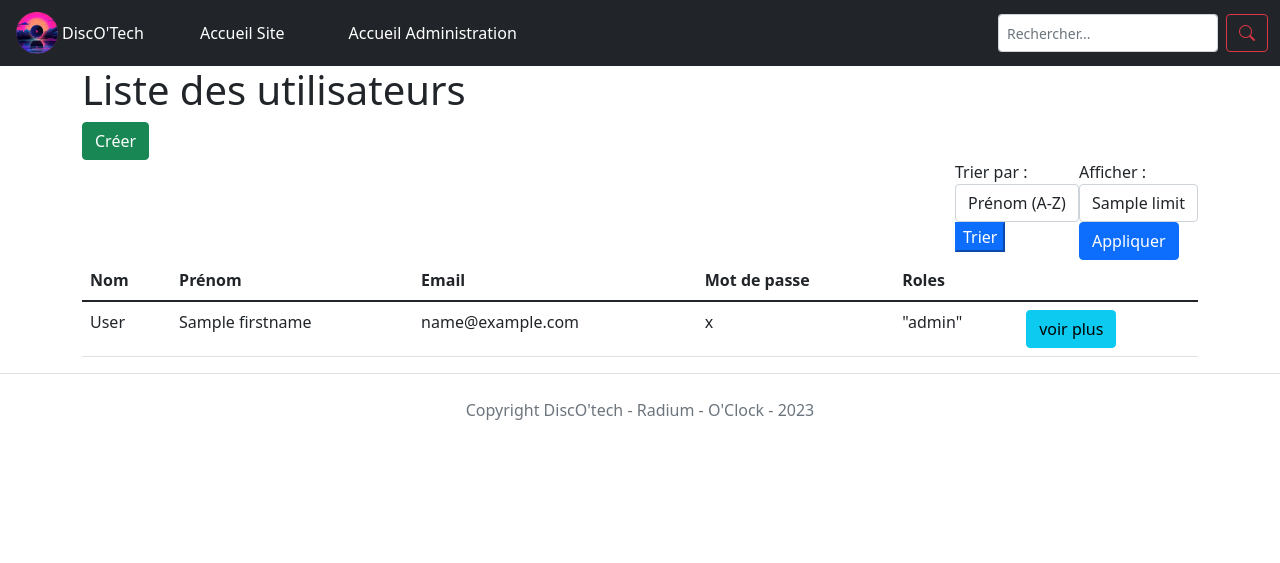
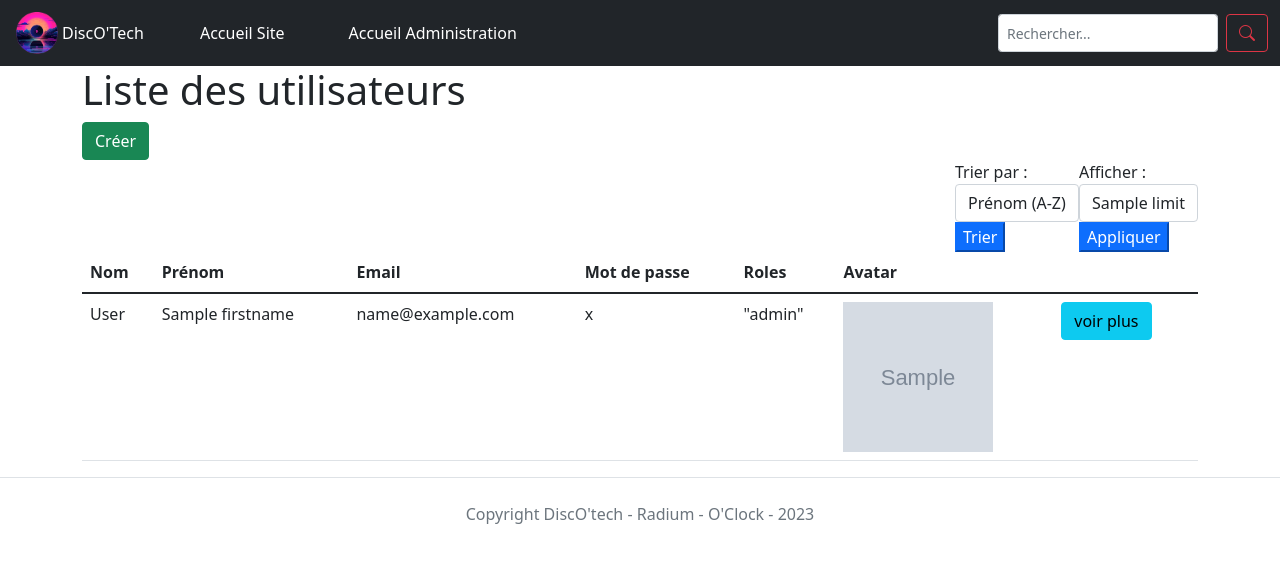
Before and after one commit to YanBerdin/api-discOtech, a Symfony app: template Back/templates/back/user/index.html.twig in a window 1280 px wide. Shown: the top 563 px of the page. Run offline with Twig, Linux system fonts and the light colour scheme; the template is opened without the code that fills it: most values are stand-ins (such as "Sample title", 1, 10 or a date in 2020); grey boxes marked "Sample" are stand-in pictures; some libraries are stand-ins or nearby versions.

Commit message:
displayed images on albums, styles and users index and show

```diff
--- a/Back/src/DataFixtures/AppFixtures.php
+++ b/Back/src/DataFixtures/AppFixtures.php
@@ -37,7 +37,7 @@ class AppFixtures extends Fixture
         $admin->setRoles(['ROLE_ADMIN']);
         $admin->setFirstname("admin");
         $admin->setLastname("admin");
-        $admin->setAvatar("");
+        $admin->setAvatar("https://media.discordapp.net/attachments/1113101484519866380/1118445749890457661/eva2.png");
 
         $manager->persist($admin);
 
@@ -49,7 +49,7 @@ class AppFixtures extends Fixture
         $user->setRoles(['ROLE_USER']);
         $user->setFirstname("user");
         $user->setLastname("user");
-        $user->setAvatar("");
+        $user->setAvatar("https://media.discordapp.net/attachments/1113101484519866380/1118445361611153529/eva3.png");
 
         $manager->persist($user);
 
--- a/Back/templates/back/style/index.html.twig
+++ b/Back/templates/back/style/index.html.twig
@@ -41,10 +41,8 @@
         {% for style in styles %}
             <tr>
                 <td>{{ style.name }}</td>
-                <td>{{ style.image }}</td>
-                <td>
-                    <a class="btn btn-info me-1" href="{{ path('app_back_style_show', {'id': style.id}) }}">voir plus</a>
-                </td>
+                <td><div class="img-fluid"><img src="{{ style.image }}" alt="Style_cover" style="width: 150px; height: 150px;" ></div></td>
+                <td><a class="btn btn-info me-1" href="{{ path('app_back_style_show', {'id': style.id}) }}">voir plus</a></td>
             </tr>
         {% else %}
             <tr>
--- a/Back/templates/back/user/index.html.twig
+++ b/Back/templates/back/user/index.html.twig
@@ -13,10 +13,8 @@
                 <select id="order" name="order" class="form-control">
                     <option value="fnameASC" {% if order == 'fnameASC' %}selected{% endif %}>Prénom (A-Z)</option>
                     <option value="fnameDESC" {% if order == 'fnameDESC' %}selected{% endif %}>Prénom (Z-A)</option>
-
                     <option value="lnameASC" {% if order == 'lnameASC' %}selected{% endif %}>Nom (A-Z)</option>
                     <option value="lnameDESC" {% if order == 'lastnameDESC' %}selected{% endif %}>Nom (Z-A)</option>
-
                     <option value="rolesASC" {% if order == 'rolesASC' %}selected{% endif %}>Role (A-Z)</option>
                     <option value="rolesDESC" {% if order == 'rolesDESC' %}selected{% endif %}>Role (Z-A)</option>
                 </select>
@@ -31,7 +29,7 @@
                         <option value="{{ limit }}" {% if limit == currentLimit %}selected{% endif %}>{{ limit }}</option>
                     {% endfor %}
                 </select>
-                <button class="btn btn-primary ml-2" type="submit">Appliquer</button>
+                <button class="btn-primary ml-2" type="submit">Appliquer</button>
             </div>
         </form>
     </div>
@@ -43,7 +41,7 @@
                 <th>Email</th>
                 <th>Mot de passe</th>
                 <th>Roles</th>
-                <th></th>
+                <th>Avatar</th>
             </tr>
         </thead>
         <tbody>
@@ -54,6 +52,7 @@
                 <td>{{ user.email }}</td>
                 <td>{{ user.password }}</td>
                 <td>{{ user.roles ? user.roles|json_encode : '' }}</td>
+                <td><div class="img-fluid"><img src="{{ user.avatar }}" alt="Avatar" style="width: 150px; height: 150px;" ></div></td>
                 <td>
                     <a class="btn btn-info me-1" href="{{ path('app_back_user_show', {'id': user.id}) }}">voir plus</a>
                 </td>
--- a/Back/templates/back/user/show.html.twig
+++ b/Back/templates/back/user/show.html.twig
@@ -7,6 +7,10 @@
 
     <table class="table">
         <tbody>
+            <tr>
+                <th></th>
+                <td><div class="img-fluid"><img src="{{ user.avatar }}" alt="Avatar" style="width: 200px; height: 200px;" ></div></td>
+            </tr>
             <tr>
                 <th>Nom</th>
                 <td>{{ user.lastname }}</td>
--- a/Back/templates/security/login.html.twig
+++ b/Back/templates/security/login.html.twig
@@ -14,9 +14,9 @@
         </div>
     {% endif %}
 
-    <h1 class="h3 mb-3 font-weight-normal">Merci de Vous connecter;</h1>
+    <h1 class="h3 mb-3 font-weight-normal">Merci de Vous connecter :</h1>
     <label for="inputEmail">Email</label>
-    <input type="email" value="{{ last_username }}" name="email" id="inputEmail" class="form-control" autocomplete="email" required autofocus>
+    <input type="email" value="{{ last_username }}" name="email" id="inputEmail" class="form-control" autocomplete="email" novalidate="novalidate">
     <label for="inputPassword">Password</label>
     <input type="password" name="password" id="inputPassword" class="form-control" autocomplete="current-password" required>
 
```
Also changed, not shown: Back/templates/back/style/show.html.twig (+5 -4 lines). Lines whose indentation alone changed are shown as unchanged.
